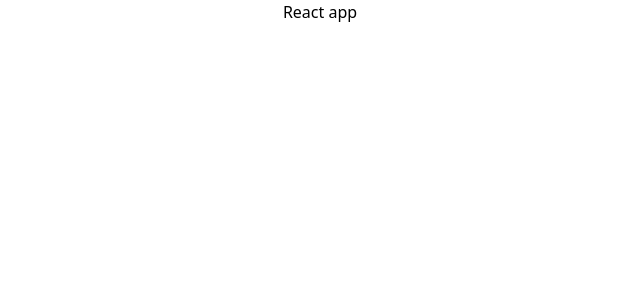
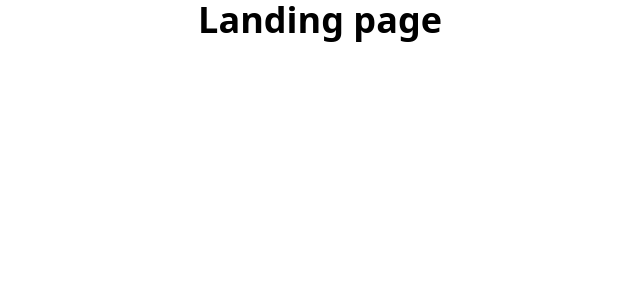
Before and after one commit to Gc-final-project-team/ethioCraft, a React (Create React App) app in the folder client/: page / in a window 1280 px wide. Shown: the top 300 px of the page, without its empty margins (320-960 px from the left). Built offline with nearby package versions, Linux system fonts and the light colour scheme.

Commit message:
adding routes to the pages

```diff
--- a/client/src/App.js
+++ b/client/src/App.js
@@ -1,11 +1,20 @@
 
 import './App.css';
+import { BrowserRouter as Router, Route, Routes } from 'react-router-dom';
+import Login from './pages/login';
+import Signup from './pages/signup';
+import Landing from './pages/hero';
 
 function App() {
   return (
-    <div className="App">
-     <h1> React app</h1>
-    </div>
+    <Router>
+    <Routes>
+    <Route path='/' element={<Landing/>}></Route>
+    <Route path='/signup' element={<Signup/>}></Route>
+
+      </Routes>
+      </Router>
+
   );
 }
 
```
